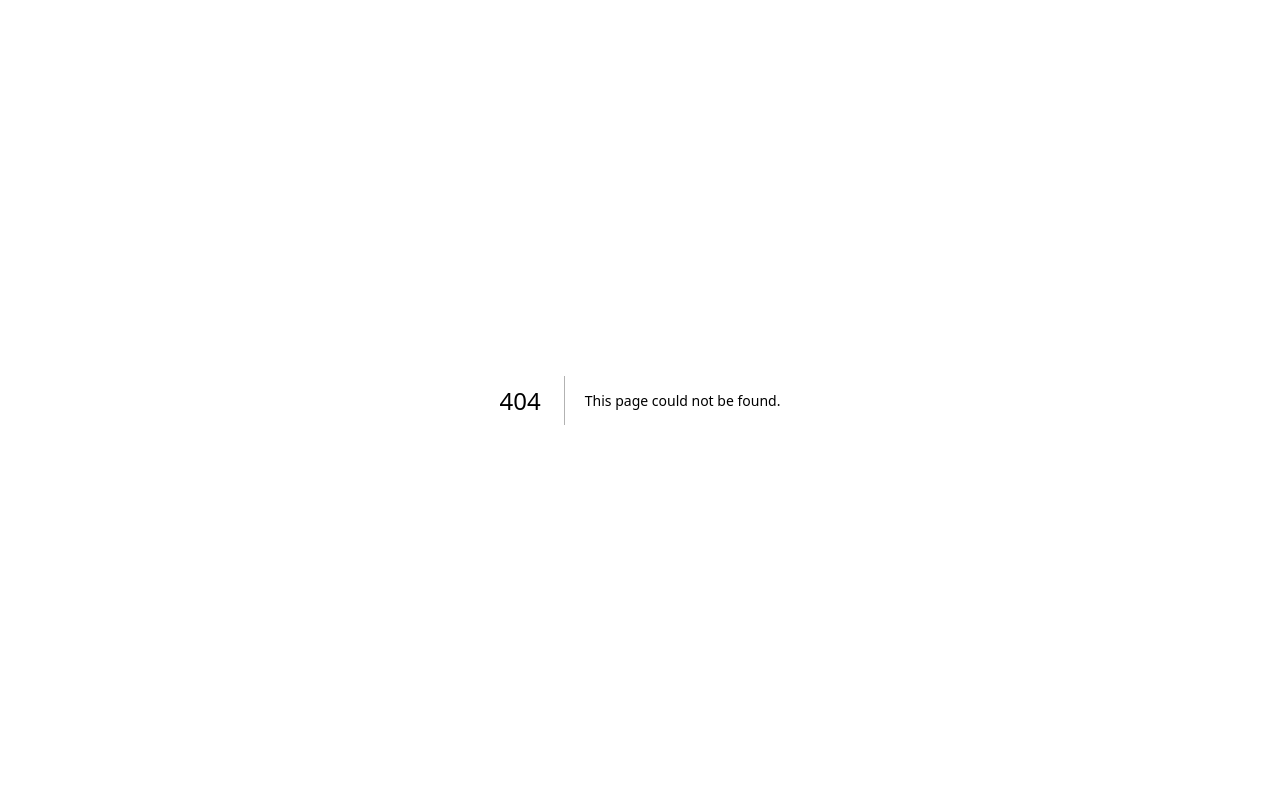
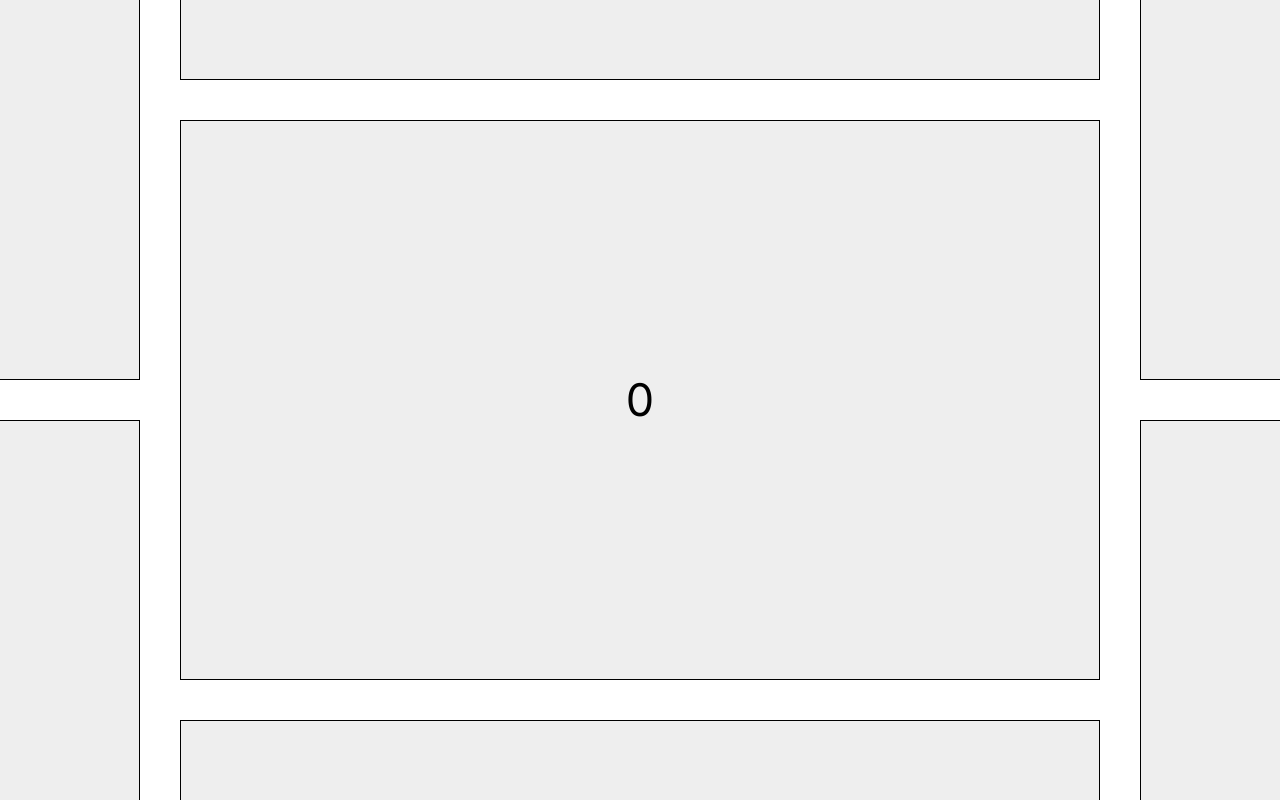
Before and after one commit to Daydreamer-riri/drag-card-demo, a Next.js app: page /flow in a window 1280 px wide. Before the commit this address had no page. Built offline with nearby package versions, Linux system fonts and the light colour scheme.

Commit message:
feat: init

```diff
--- /dev/null
+++ b/app/flow/page.tsx
@@ -0,0 +1,11 @@
+import { Content } from '../../components/flow/content'
+import { Waterfall } from '@/components/flow/waterfall'
+
+export default function FlowPage() {
+  return (
+    <div style={{ position: 'relative' }}>
+      <Waterfall />
+      {/* <Content /> */}
+    </div>
+  )
+}
--- /dev/null
+++ b/app/flow/utils.ts
@@ -0,0 +1,47 @@
+// 打印螺旋数组
+export function printSpiralMatrix(n: number) {
+  let num = n * n - 1
+  const matrix = Array.from({ length: n })
+    .fill(0)
+    .map(() => Array.from({ length: n })
+      .fill(0)) as number[][]
+
+  const stack = [Array.from({ length: n * n }).fill([0, 0])] as number[][]
+  let left = 0
+  let right = n - 1
+  let top = 0
+  let bottom = n - 1
+  while (left <= right && top <= bottom) {
+    for (let column = left; column <= right; column++) {
+      matrix[top][column] = num
+      stack[num] = [top, column]
+      num--
+    }
+    for (let row = top + 1; row <= bottom; row++) {
+      matrix[row][right] = num
+      stack[num] = [row, right]
+      num--
+    }
+    if (left < right && top < bottom) {
+      for (let column = right - 1; column > left; column--) {
+        matrix[bottom][column] = num
+        stack[num] = [bottom, column]
+        num--
+      }
+      for (let row = bottom; row > top; row--) {
+        matrix[row][left] = num
+        stack[num] = [row, left]
+        num--
+      }
+    }
+    left++
+    right--
+    top++
+    bottom--
+  }
+  return { matrix, stack }
+}
+
+export const columnCount = 11
+
+export const { matrix, stack } = printSpiralMatrix(columnCount)
--- a/app/globals.css
+++ b/app/globals.css
@@ -1,6 +1,10 @@
 @tailwind base;
 @tailwind components;
 @tailwind utilities;
+
+* {
+  box-sizing: border-box;
+}
 
 :root {
   --foreground-rgb: 0, 0, 0;
@@ -15,13 +19,3 @@
     --background-end-rgb: 0, 0, 0;
   }
 }
-
-body {
-  color: rgb(var(--foreground-rgb));
-  background: linear-gradient(
-      to bottom,
-      transparent,
-      rgb(var(--background-end-rgb))
-    )
-    rgb(var(--background-start-rgb));
-}
--- /dev/null
+++ b/components/flow/content.module.css
@@ -0,0 +1,18 @@
+.container {
+  position: fixed;
+  translate: 0 !important;
+  top: 0;
+  left: 0;
+  width: 100vw;
+  height: 100vh;
+  display: grid;
+  place-items: center;
+  font-size: 60px;
+}
+
+.close {
+  position: absolute;
+  top: 12px;
+  left: 12px;
+  font-size: 24px;
+}
--- /dev/null
+++ b/components/flow/content.tsx
@@ -0,0 +1,29 @@
+'use client'
+import { AnimatePresence, motion } from 'framer-motion'
+import { useRouter, useSearchParams } from 'next/navigation'
+import styles from './content.module.css'
+
+export function Content() {
+  const searchParams = useSearchParams()
+  const selectedId = searchParams.get('id')
+
+  const router = useRouter()
+
+  return (
+    <AnimatePresence>
+      {selectedId !== null
+        ? (
+          <motion.div
+            layoutId={`card-${selectedId}`}
+            key={selectedId}
+            className={styles.container}
+            style={{ border: '1px solid #000', background: '#eee', zIndex: 11 }}
+          >
+            <div className={styles.close} onClick={() => router.back()}>close</div>
+            {selectedId}
+          </motion.div>
+          )
+        : null}
+    </AnimatePresence>
+  )
+}
--- /dev/null
+++ b/components/flow/waterfall.tsx
@@ -0,0 +1,143 @@
+'use client'
+import { useEffect, useMemo, useRef, useState } from 'react'
+import type { SpringOptions } from 'framer-motion'
+import { AnimatePresence, motion, useDragControls, useMotionValue, useSpring } from 'framer-motion'
+import { useRouter } from 'next/navigation'
+import { columnCount, matrix, stack } from '../../app/flow/utils'
+import { Content } from './content'
+
+const springOptions: SpringOptions = {
+  damping: 30,
+  bounce: 1,
+}
+
+function getCoords(size: number[]) {
+  const [w, h] = size
+  const screenWidth = w / 0.75
+  const screenHeight = h / 0.75
+  return stack.map((item) => {
+    const [y, x] = item
+    const isOffsetItem = x % 2 === 1
+    return {
+      x: -(x * w + w / 2 - screenWidth / 2),
+      y: -(y * h + (isOffsetItem ? (h / 2) : 0) + h / 2 - screenHeight / 2),
+      left: x * w,
+      top: y * h + (isOffsetItem ? (h / 2) : 0),
+    }
+  })
+}
+
+export function Waterfall() {
+  const [isInit, setIsInit] = useState(false)
+  const [size, setSize] = useState([0, 0])
+  const dragControls = useDragControls()
+  const x = useSpring(0, springOptions)
+  const y = useSpring(0, springOptions)
+  const [activeIndex, _setActiveIndex] = useState(0)
+  const aroundIndexes = getAroundIndexes(2)
+
+  const constraintsRef = useRef<HTMLDivElement>(null)
+  const dragDomRef = useRef<HTMLDivElement>(null)
+
+  const coords = useMemo(() => {
+    return getCoords(size)
+  }, [size])
+
+  useEffect(() => {
+    const screenWidth = window.innerWidth
+    const screenHeight = window.innerHeight
+    const size = [screenWidth * 0.75, screenHeight * 0.75]
+    setSize(size)
+    setIsInit(true)
+    const [w, h] = size
+    x.jump(-w * (columnCount / 2) + screenWidth / 2)
+    y.jump(-h * (columnCount / 2) + screenHeight / 2 - ((columnCount + 1) % 2 === 0 ? h / 2 : 0))
+  }, [])
+
+  const [w, h] = size
+
+  const router = useRouter()
+
+  if (!isInit)
+    return
+
+  return (
+    <motion.div layoutRoot ref={constraintsRef} style={{ width: '100vw', height: '100vh', overflow: 'hidden', position: 'relative' }}>
+      <motion.div
+        style={{ width: w * columnCount, height: h * columnCount + 1, x, y }}
+        drag
+        dragMomentum={false}
+        dragControls={dragControls}
+        ref={dragDomRef}
+        onDragEnd={() => {
+          const newIndex = getActiveIndex()
+          setActiveIndex(newIndex)
+        }}
+      >
+        {
+          coords.map((item, index) => {
+            if (!aroundIndexes.includes(index))
+              return null
+
+            const isActive = index === activeIndex
+            return (
+              <div
+                key={index}
+                style={{ zIndex: isActive ? 10 : 0, width: w, height: h, padding: 20, position: 'absolute', top: item.top, left: item.left }}
+                onClick={() => {
+                  if (index !== activeIndex)
+                    setActiveIndex(index)
+                  else
+                    router.push(`?id=${index}`)
+                }}
+              >
+                <motion.div
+                  style={{ background: '#eee', zIndex: isActive ? 10 : 0, border: '1px solid #000', height: '100%', display: 'grid', placeItems: 'center', fontSize: 45 }}
+                  layoutId={`card-${index}`}
+                >
+                  {index}
+                </motion.div>
+              </div>
+            )
+          })
+        }
+      </motion.div>
+      <Content />
+    </motion.div>
+  )
+
+  function setActiveIndex(newIndex: number) {
+    _setActiveIndex(newIndex)
+    x.set(coords[newIndex].x)
+    y.set(coords[newIndex].y)
+  }
+
+  function getActiveIndex() {
+    const [i, j] = stack[activeIndex]
+    const aroundIndexes = getAroundIndexes(2)
+
+    const [currX, currY] = [x.get(), y.get()]
+    let resIndex = 0
+    let minDistance = Number.POSITIVE_INFINITY
+    for (const index of aroundIndexes) {
+      const { x, y } = coords[index]
+      const distance = Math.sqrt((x - currX) ** 2 + (y - currY) ** 2) + (index === activeIndex ? 100 : 0)
+      if (distance < minDistance) {
+        resIndex = index
+        minDistance = distance
+      }
+    }
+    return resIndex
+  }
+
+  function getAroundIndexes(n: number) {
+    const [i, j] = stack[activeIndex]
+    const aroundIndexes: number[] = []
+    for (let y = i - n; y <= i + n + 1; y++) {
+      for (let x = j - n; x <= j + n; x++)
+        aroundIndexes.push(matrix[y]?.[x])
+    }
+
+    return aroundIndexes.filter(item => item !== undefined)
+  }
+}
```
Also changed, not shown: app/page.tsx (+8 -8 lines), package.json (+11 -9 lines), .eslintrc.json, 1 other file (tests, documents, lock files or other folders).
